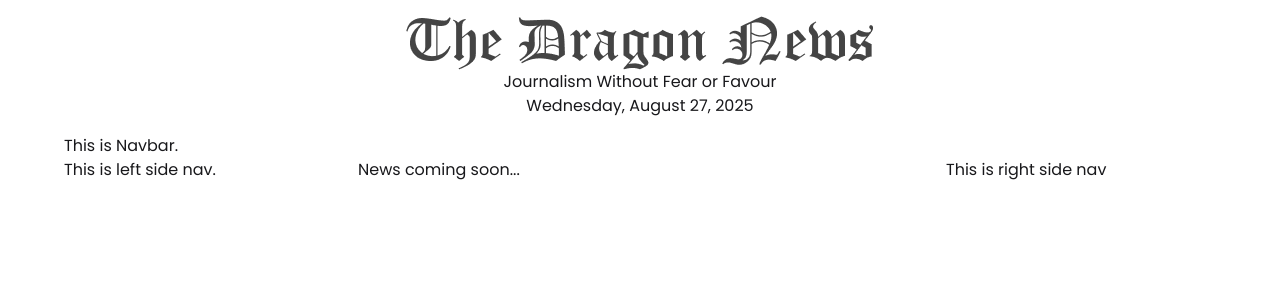
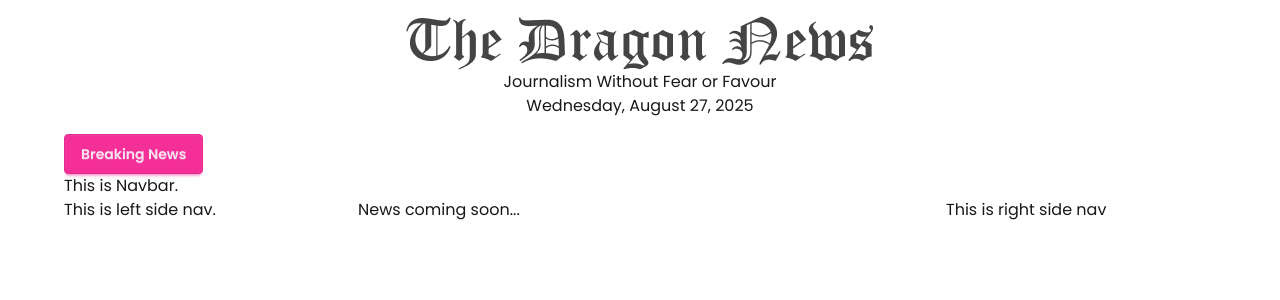
Before and after one commit to shohan89/react-dragon-news-auth, a React (Vite) app: page / in a window 1280 px wide. Shown: the top 300 px of the page. Built offline with nearby package versions, Linux system fonts and the light colour scheme.

Commit message:
create BreakingNews comp and place it after header

```diff
--- /dev/null
+++ b/src/pages/Home/BreakingNews.jsx
@@ -0,0 +1,10 @@
+
+const BreakingNews = () => {
+    return (
+        <div>
+            <button className='btn btn-secondary'>Breaking News</button>
+        </div>
+    );
+};
+
+export default BreakingNews;
--- a/src/pages/Home/Home.jsx
+++ b/src/pages/Home/Home.jsx
@@ -2,11 +2,13 @@ import Header from "../Shared/Header/Header";
 import LeftSideNav from "../Shared/LeftSideNav/LeftSideNav";
 import Navbar from "../Shared/Navbar/Navbar";
 import RIghtSideNav from "../Shared/RightSideNav/RIghtSideNav";
+import BreakingNews from "./BreakingNews";
 
 const Home = () => {
     return (
         <div>
             <Header />
+            <BreakingNews />
             <Navbar />
             <div className="grid grid-cols-1 md:grid-cols-4 gap-6">
                 <div>
```
